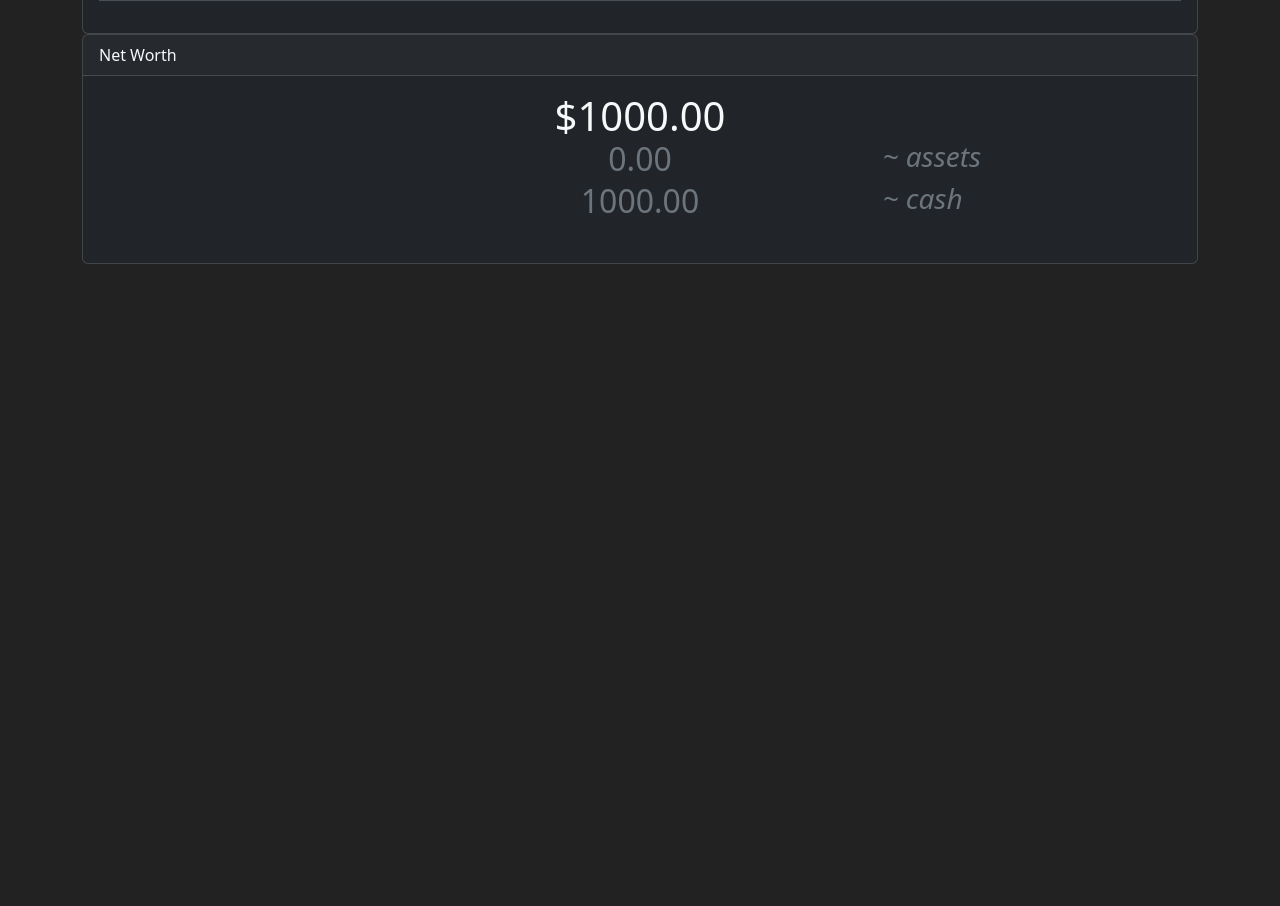
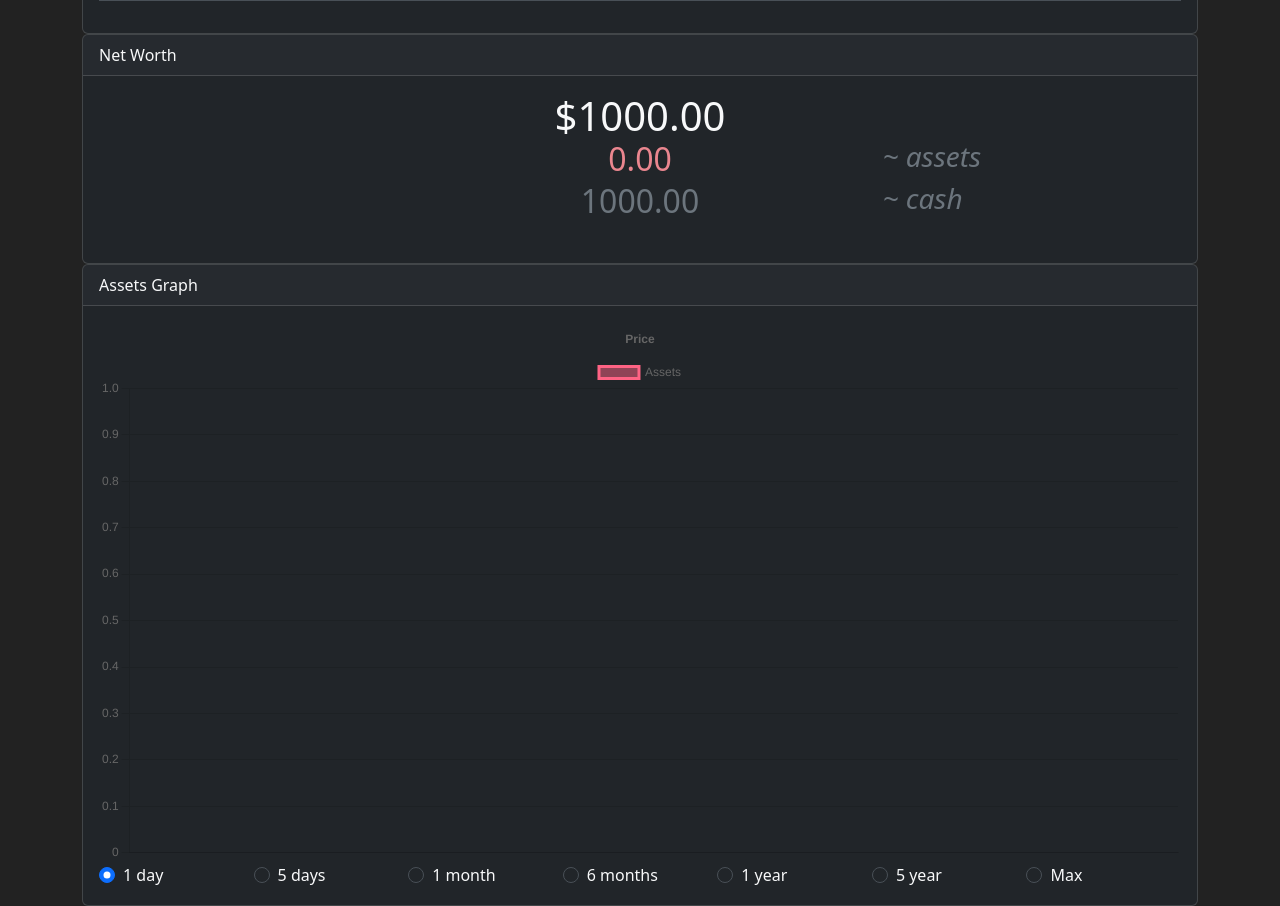
Before and after one commit to alunity/stonks, a React (Vite) app in the folder app/: page / in a window 1280 px wide. Shown: the part 340-1246 px from the top of the page. Before the commit the page ends 800 px from the top, so only its background shows below. Built offline with nearby package versions, Linux system fonts and the light colour scheme.

Commit message:
Added porfolio graph

```diff
--- a/app/src/App.tsx
+++ b/app/src/App.tsx
@@ -9,6 +9,7 @@ import iPortfolio from "./iPortfolio";
 import Table from "./table";
 import Networth from "./networth";
 import { loadData, saveData } from "./localstorage";
+import AssetsGraph from "./assestsGraph";
 
 interface iController {
   [0]: string;
@@ -114,6 +115,7 @@ function App() {
           setSymbol={(symbol: string) => setSelectedSymbol(symbol)}
         />
         <Networth cash={cash} portfolio={portfolio} />
+        <AssetsGraph portfolio={portfolio} />
       </div>
     </div>
   );
--- /dev/null
+++ b/app/src/assestsGraph.tsx
@@ -0,0 +1,255 @@
+import { useEffect, useState, useSyncExternalStore } from "react";
+import iPortfolio from "./iPortfolio";
+import { getSymbolData } from "./yfinance";
+import {
+  Chart as ChartJS,
+  CategoryScale,
+  LinearScale,
+  PointElement,
+  LineElement,
+  Title,
+  Tooltip,
+  Legend,
+  Filler,
+} from "chart.js";
+import { Line } from "react-chartjs-2";
+import dateFormat from "dateformat";
+
+ChartJS.register(
+  CategoryScale,
+  LinearScale,
+  PointElement,
+  LineElement,
+  Title,
+  Tooltip,
+  Legend,
+  Filler
+);
+
+const options = {
+  responsive: true,
+  plugins: {
+    legend: {
+      position: "top" as const,
+    },
+    title: {
+      display: true,
+      text: "Price",
+    },
+  },
+};
+
+interface iAssetsGraph {
+  portfolio: iPortfolio;
+}
+
+function AssetsGraph(props: iAssetsGraph) {
+  let [range, setRange] = useState("1d");
+  let [assetsValue, setAssetsValue] = useState<Array<number>>([]);
+  let [timestamps, setTimestamps] = useState<Array<number>>([]);
+  let [loading, setLoading] = useState(false);
+
+  useEffect(() => {
+    async function getData() {
+      setLoading(true);
+      let av: Array<number> = [];
+      let time: Array<number> = [];
+
+      let check: Array<number> = [];
+
+      for (let i in props.portfolio) {
+        let symbolData = await getSymbolData(i, undefined, range);
+        if (symbolData.chart.error === null) {
+          if (symbolData.chart.result[0].timestamp.length < time.length) {
+            time = symbolData.chart.result[0].timestamp;
+          }
+          if (time.length === 0) {
+            time = symbolData.chart.result[0].timestamp;
+          }
+        }
+      }
+
+      for (let i in props.portfolio) {
+        let symbolData = await getSymbolData(i, undefined, range);
+        if (symbolData.chart.error === null) {
+          for (let j = 0; j < time.length; j++) {
+            for (
+              let k = 0;
+              k < symbolData.chart.result[0].timestamp.length;
+              k++
+            ) {
+              if (time[j] <= symbolData.chart.result[0].timestamp[k]) {
+                if (av[j] === undefined) {
+                  av[j] =
+                    symbolData.chart.result[0].indicators.quote[0].close[k] *
+                    props.portfolio[i];
+                  check[j] = 1;
+                } else {
+                  av[j] +=
+                    symbolData.chart.result[0].indicators.quote[0].close[k] *
+                    props.portfolio[i];
+                  check[j] += 1;
+                }
+                break;
+              }
+            }
+          }
+        }
+      }
+      for (let i = check.length - 1; i >= 0; i--) {
+        if (check[i] !== Object.keys(props.portfolio).length) {
+          console.log(i);
+          check.splice(i, 1);
+          av.splice(i, 1);
+          timestamps.splice(i, 1);
+        }
+      }
+      console.log(check);
+      setAssetsValue(av);
+      setTimestamps(time);
+    }
+    getData();
+  }, [props.portfolio, range]);
+
+  useEffect(() => {
+    if (assetsValue !== undefined) {
+      setLoading(false);
+    }
+  }, [assetsValue]);
+
+  let red = "255, 99, 132";
+  let green = "0,135,60";
+
+  // let [range, setRange] = useState("1d");
+  let data;
+  if (timestamps !== undefined && assetsValue !== undefined) {
+    data = {
+      labels: timestamps.map((x) => {
+        let date = new Date(x * 1000);
+        if (range === "1d") {
+          return dateFormat(date, "shortTime");
+        } else if (range === "5d") {
+          return dateFormat(date, "ddd");
+        } else if (range === "1mo") {
+          return dateFormat(date, "mmm d");
+        } else if (range === "6mo") {
+          return dateFormat(date, "mmm d, yy");
+        } else if (range === "1y") {
+          return dateFormat(date, "mmm d, yy");
+        } else if (range === "5y") {
+          return dateFormat(date, "mmm d, yy");
+        } else if (range === "max") {
+          return dateFormat(date, "mmm d, yy");
+        }
+      }),
+      datasets: [
+        {
+          label: "Assets",
+          data: assetsValue,
+          borderColor:
+            "rgb(" +
+            (assetsValue[assetsValue?.length - 1] > assetsValue[0]
+              ? green
+              : red) +
+            ")",
+          backgroundColor:
+            "rgba(" +
+            (assetsValue[assetsValue?.length - 1] > assetsValue[0]
+              ? green
+              : red) +
+            ", 0.5)",
+          fill: true,
+        },
+      ],
+    };
+  }
+  return (
+    <div className="card text-light">
+      <div className="card-header">Assets Graph</div>
+      <div className="card-body">
+        {!loading && (
+          <>
+            <Line options={options} data={data} />
+            <div className="container grid">
+              <div className="row">
+                <div className="form-check col">
+                  <input
+                    className="form-check-input"
+                    checked={range === "1d"}
+                    onChange={() => setRange("1d")}
+                    type="radio"
+                  ></input>
+                  <label className="form-check-label">1 day</label>
+                </div>
+                <div className="form-check col">
+                  <input
+                    className="form-check-input"
+                    checked={range === "5d"}
+                    onChange={() => setRange("5d")}
+                    type="radio"
+                  ></input>
+                  <label className="form-check-label">5 days</label>
+                </div>
+                <div className="form-check col">
+                  <input
+                    className="form-check-input"
+                    checked={range === "1mo"}
+                    onChange={() => setRange("1mo")}
+                    type="radio"
+                  ></input>
+                  <label className="form-check-label">1 month</label>
+                </div>
+                <div className="form-check col">
+                  <input
+                    className="form-check-input"
+                    checked={range === "6mo"}
+                    onChange={() => setRange("6mo")}
+                    type="radio"
+                  ></input>
+                  <label className="form-check-label">6 months</label>
+                </div>
+                <div className="form-check col">
+                  <input
+                    className="form-check-input"
+                    checked={range === "1y"}
+                    onChange={() => setRange("1y")}
+                    type="radio"
+                  ></input>
+                  <label className="form-check-label">1 year</label>
+                </div>
+                <div className="form-check col">
+                  <input
+                    className="form-check-input"
+                    checked={range === "5y"}
+                    onChange={() => setRange("5y")}
+                    type="radio"
+                  ></input>
+                  <label className="form-check-label">5 year</label>
+                </div>
+                <div className="form-check col">
+                  <input
+                    className="form-check-input"
+                    checked={range === "max"}
+                    onChange={() => setRange("max")}
+                    type="radio"
+                  ></input>
+                  <label className="form-check-label">Max</label>
+                </div>
+              </div>
+            </div>
+          </>
+        )}
+        {loading && (
+          <div
+            className="position-relative start-50 spinner-border"
+            role="status"
+          >
+            <span className="visually-hidden">Loading...</span>
+          </div>
+        )}
+      </div>
+    </div>
+  );
+}
+
+export default AssetsGraph;
--- a/app/src/networth.tsx
+++ b/app/src/networth.tsx
@@ -9,21 +9,27 @@ interface iNetworth {
 
 function Networth(props: iNetworth) {
   let [assetsValue, setAssetsValue] = useState(-1);
+  let [prevCloseAssetsValue, setPrevCloseAssetsValue] = useState(-1);
   let [loading, setLoading] = useState(false);
 
   useEffect(() => {
     async function getData() {
-      let total = 0;
+      let currTotal = 0;
+      let prevCloseTotal = 0;
       setLoading(true);
       for (let i in props.portfolio) {
         let symbolData = await getSymbolData(i);
         if (symbolData.chart.error === null) {
-          total +=
+          currTotal +=
             symbolData.chart.result[0].meta.regularMarketPrice *
+            props.portfolio[i];
+          prevCloseTotal +=
+            symbolData.chart.result[0].meta.chartPreviousClose *
             props.portfolio[i];
         }
       }
-      setAssetsValue(total);
+      setAssetsValue(currTotal);
+      setPrevCloseAssetsValue(prevCloseTotal);
     }
     getData();
   }, [props.portfolio]);
@@ -52,7 +58,14 @@ function Networth(props: iNetworth) {
             <div className="row">
               <div className="col"></div>
               <div className="col-5">
-                <span className="h2 text-secondary">
+                <span
+                  className={
+                    "h2 text-secondary " +
+                    (assetsValue > prevCloseAssetsValue
+                      ? "text-success-emphasis"
+                      : "text-danger-emphasis")
+                  }
+                >
                   {assetsValue.toFixed(2)}
                 </span>
               </div>
```
